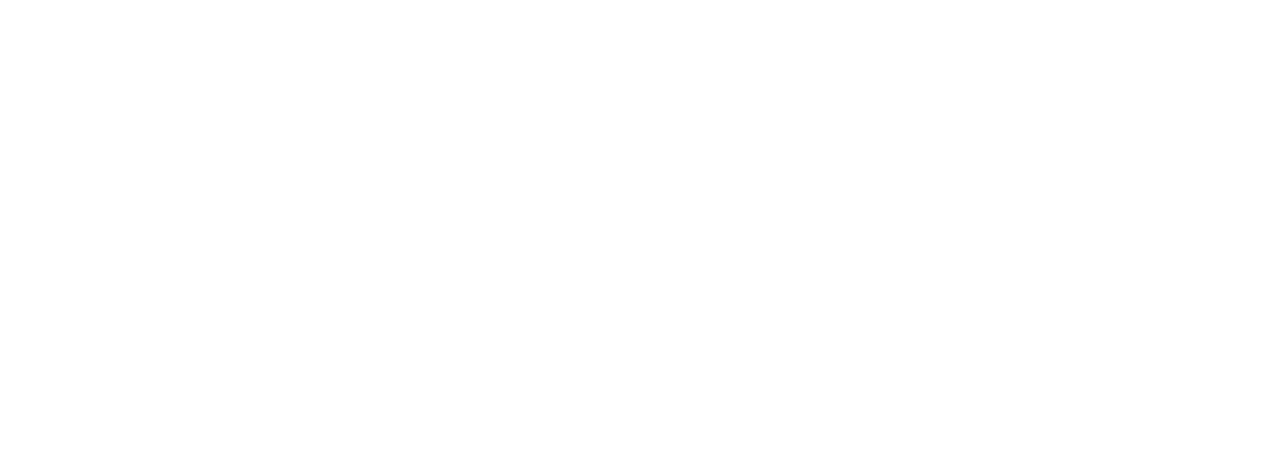
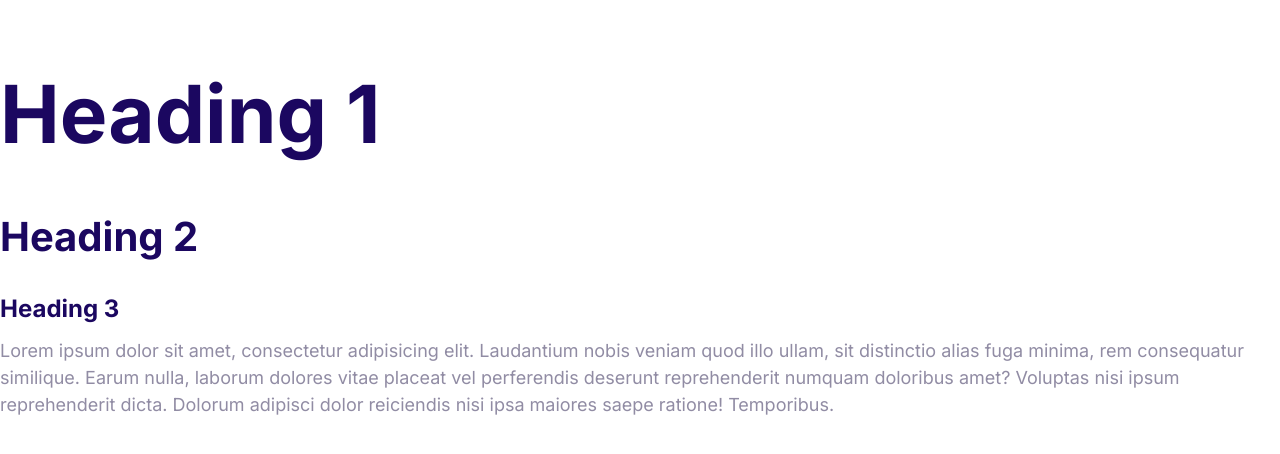
Before and after one commit to sadman59m/sadmans-mosify, a plain HTML site: page index.html in a window 1280 px wide. Drawn offline with Linux system fonts and the light colour scheme.

Commit message:
Define styles for the fonts.

```diff
--- a/css/styles.css
+++ b/css/styles.css
@@ -5,3 +5,53 @@
   --color-headings: #1b0760;
   --color-body: #918ca4;
 }
+
+html {
+  font-size: 62.5%; /*16px(base) -> 10px */
+}
+
+body {
+  font-family: Inter, Arial, Helvetica, sans-serif;
+  font-size: 2.4rem;
+  color: var(--color-body);
+  line-height: 1.5;
+}
+
+h1,
+h2,
+h3 {
+  color: var(--color-headings);
+  margin-bottom: 1rem;
+}
+
+h1 {
+  font-size: 7rem; /* 70px */
+}
+
+h2 {
+  font-size: 4rem;
+}
+
+h3 {
+  font-size: 3rem;
+}
+
+p {
+  margin-top: 0;
+}
+
+@media screen and (min-width: 1024px) {
+  body {
+    font-size: 1.8rem;
+  }
+  h1 {
+    font-size: 8rem;
+  }
+
+  h2 {
+    font-size: 4rem;
+  }
+  h3 {
+    font-size: 2.4rem;
+  }
+}
--- a/index.html
+++ b/index.html
@@ -5,8 +5,26 @@
     <meta http-equiv="X-UA-Compatible" content="IE=edge" />
     <meta name="viewport" content="width=device-width, initial-scale=1.0" />
     <title>Document</title>
+    <link rel="preconnect" href="https://fonts.googleapis.com" />
+    <link rel="preconnect" href="https://fonts.gstatic.com" crossorigin />
+    <link
+      href="https://fonts.googleapis.com/css2?family=Inter:wght@400;700&display=swap"
+      rel="stylesheet"
+    />
     <link rel="stylesheet" href="css/normalize.css" />
     <link rel="stylesheet" href="css/styles.css" />
   </head>
-  <body></body>
+  <body>
+    <h1>Heading 1</h1>
+    <h2>Heading 2</h2>
+    <h3>Heading 3</h3>
+    <p>
+      Lorem ipsum dolor sit amet, consectetur adipisicing elit. Laudantium nobis
+      veniam quod illo ullam, sit distinctio alias fuga minima, rem consequatur
+      similique. Earum nulla, laborum dolores vitae placeat vel perferendis
+      deserunt reprehenderit numquam doloribus amet? Voluptas nisi ipsum
+      reprehenderit dicta. Dolorum adipisci dolor reiciendis nisi ipsa maiores
+      saepe ratione! Temporibus.
+    </p>
+  </body>
 </html>
```
